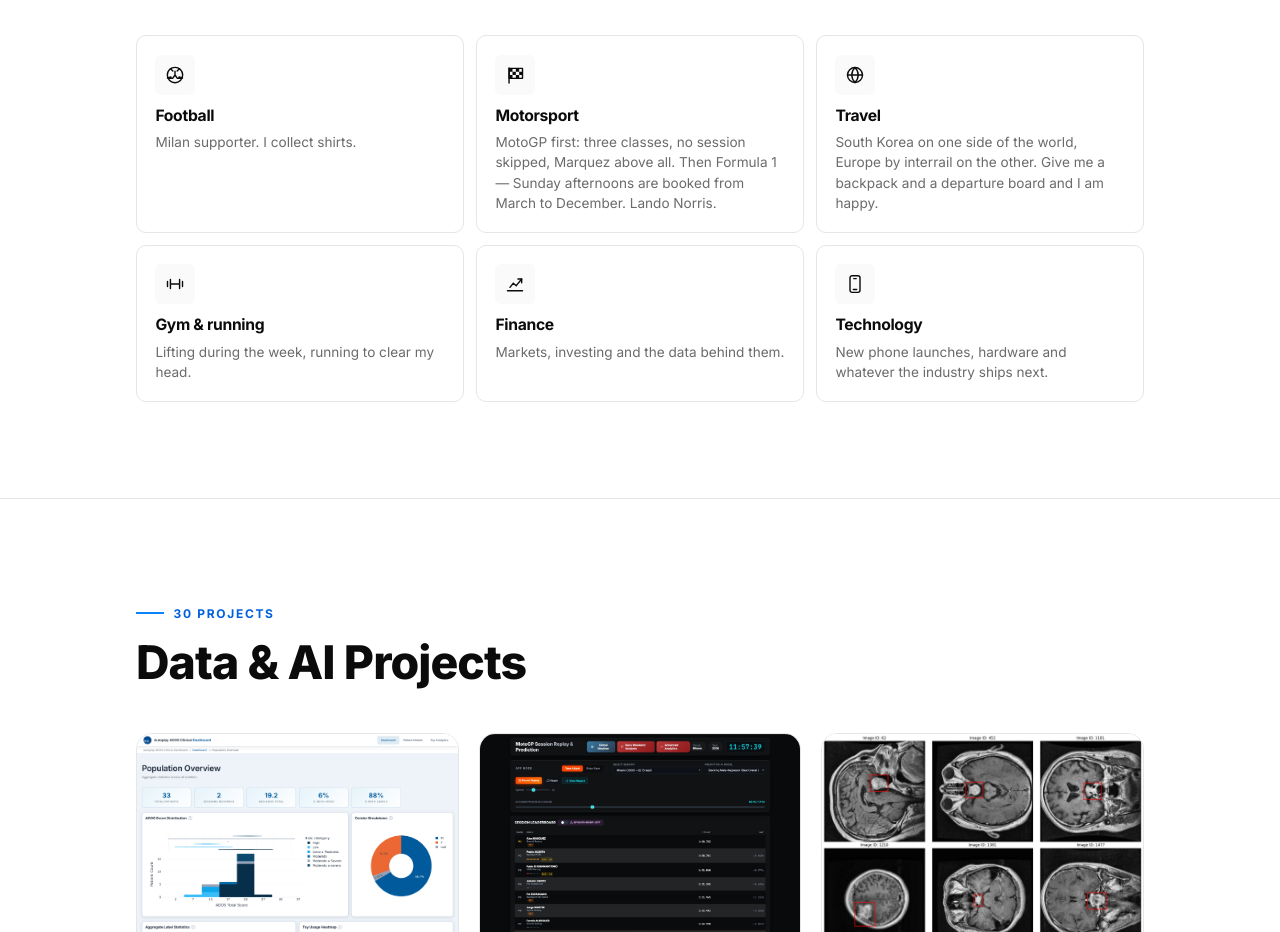
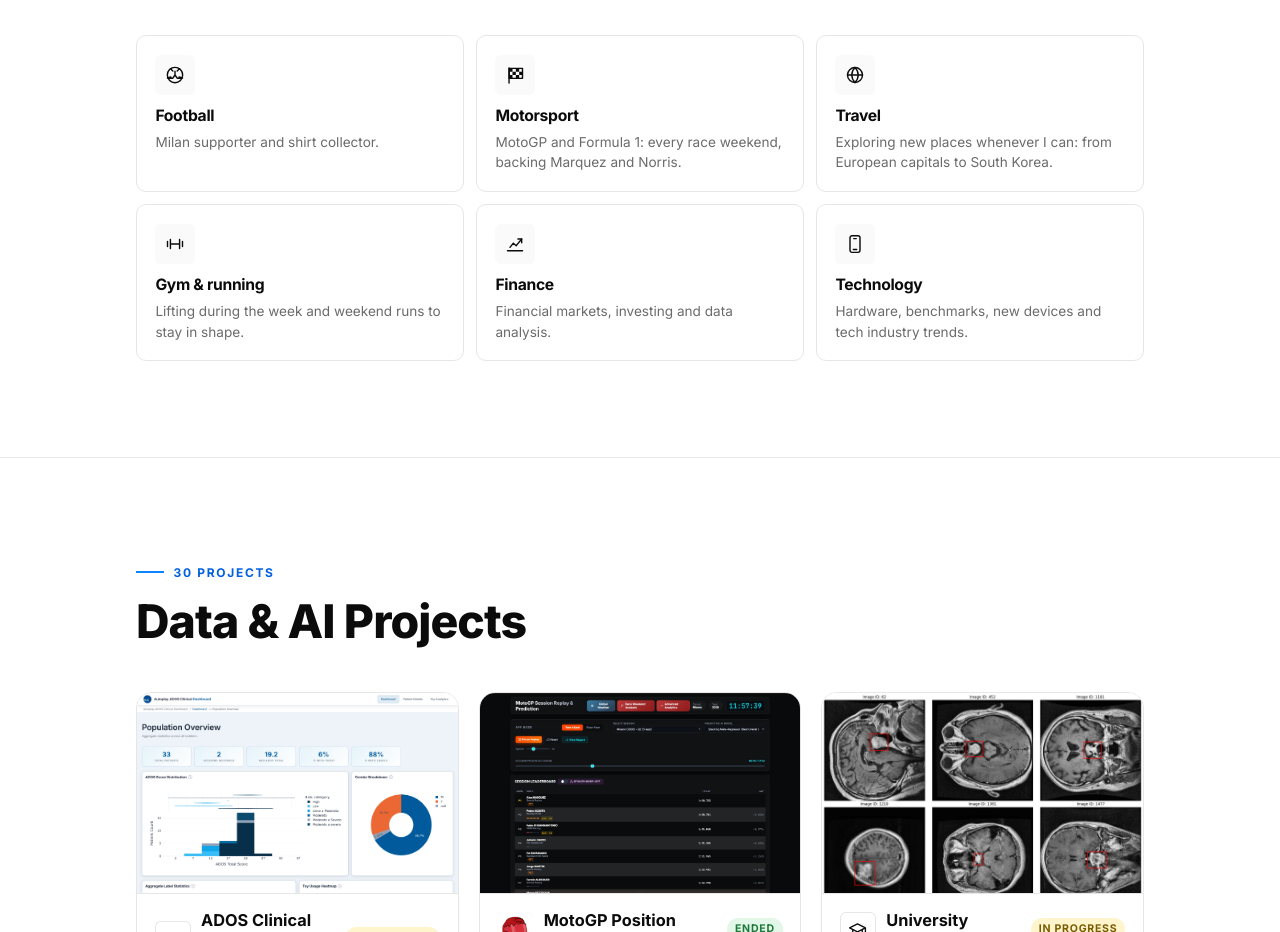
Before and after one commit to ManuCa93/portfolio, a React (Vite) app: page / in a window 1280 px wide. Shown: the part 780-1712 px from the top of the page. Built offline with nearby package versions, Linux system fonts and the light colour scheme.

Commit message:
Update hobbies descriptions across all languages

```diff
--- a/src/i18n.js
+++ b/src/i18n.js
@@ -18,27 +18,27 @@ const resources = {
         items: {
           football: {
             title: "Football",
-            note: "Milan supporter. I collect shirts."
+            note: "Milan supporter and shirt collector."
           },
           motorsport: {
             title: "Motorsport",
-            note: "MotoGP first: three classes, no session skipped, Marquez above all. Then Formula 1 — Sunday afternoons are booked from March to December. Lando Norris."
+            note: "MotoGP and Formula 1: every race weekend, backing Marquez and Norris."
           },
           travel: {
             title: "Travel",
-            note: "South Korea on one side of the world, Europe by interrail on the other. Give me a backpack and a departure board and I am happy."
+            note: "Exploring new places whenever I can: from European capitals to South Korea."
           },
           fitness: {
             title: "Gym & running",
-            note: "Lifting during the week, running to clear my head."
+            note: "Lifting during the week and weekend runs to stay in shape."
           },
           finance: {
             title: "Finance",
-            note: "Markets, investing and the data behind them."
+            note: "Financial markets, investing and data analysis."
           },
           tech: {
             title: "Technology",
-            note: "New phone launches, hardware and whatever the industry ships next."
+            note: "Hardware, benchmarks, new devices and tech industry trends."
           }
         }
       },
@@ -318,27 +318,27 @@ const resources = {
         items: {
           football: {
             title: "Calcio",
-            note: "Tifoso del Milan. Colleziono maglie."
+            note: "Milanista e collezionista di maglie."
           },
           motorsport: {
             title: "Motorsport",
-            note: "Prima la MotoGP: tre classi, nessuna sessione saltata, Marquez su tutti. Poi la Formula 1 — la domenica pomeriggio è prenotata da marzo a dicembre. Lando Norris."
+            note: "MotoGP e Formula 1: ogni weekend di gara, con il tifo per Marquez e Norris."
           },
           travel: {
             title: "Viaggi",
-            note: "La Corea del Sud da una parte del mondo, l'Europa in interrail dall'altra. Datemi uno zaino e un tabellone delle partenze e sono a posto."
+            note: "Girare posti nuovi ogni volta che posso: dalle capitali europee fino alla Corea del Sud."
           },
           fitness: {
             title: "Palestra e corsa",
-            note: "Pesi durante la settimana, corsa per staccare la testa."
+            note: "Sala pesi in settimana e corsa nel weekend per tenersi in forma."
           },
           finance: {
             title: "Finanza",
-            note: "Mercati, investimenti e i dati che ci stanno dietro."
+            note: "Mercati finanziari, investimenti e analisi dati."
           },
           tech: {
             title: "Tecnologia",
-            note: "Uscite di nuovi telefoni, hardware e le novità che escono nel settore."
+            note: "Hardware, benchmark, nuovi dispositivi e tendenze del settore tech."
           }
         }
       },
@@ -618,27 +618,27 @@ const resources = {
         items: {
           football: {
             title: "Fußball",
-            note: "Milan-Fan. Ich sammle Trikots."
+            note: "Milan-Fan und Trikotsammler."
           },
           motorsport: {
             title: "Motorsport",
-            note: "Zuerst MotoGP: drei Klassen, keine Session ausgelassen, Marquez über allen. Dann Formel 1 — Sonntagnachmittage sind von März bis Dezember vergeben. Lando Norris."
+            note: "MotoGP und Formel 1: jedes Rennwochenende dabei, mit Daumendrücken für Marquez und Norris."
           },
           travel: {
             title: "Reisen",
-            note: "Südkorea auf der einen Seite der Welt, Europa per Interrail auf der anderen. Ein Rucksack und eine Abfahrtstafel genügen mir."
+            note: "Neue Orte entdecken, wann immer es geht: von europäischen Hauptstädten bis nach Südkorea."
           },
           fitness: {
             title: "Gym & Laufen",
-            note: "Unter der Woche Gewichte, Laufen zum Abschalten."
+            note: "Gewichte unter der Woche und Laufen am Wochenende, um fit zu bleiben."
           },
           finance: {
             title: "Finanzen",
-            note: "Märkte, Investieren und die Daten dahinter."
+            note: "Finanzmärkte, Investieren und Datenanalyse."
           },
           tech: {
             title: "Technologie",
-            note: "Neue Smartphones, Hardware und was die Branche sonst so bringt."
+            note: "Hardware, Benchmarks, neue Geräte und Trends in der Tech-Branche."
           }
         }
       },
```
